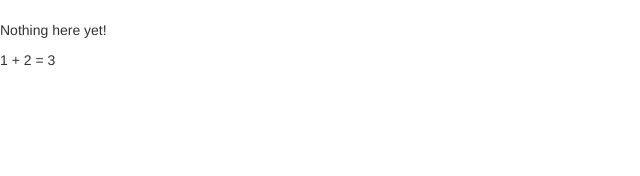
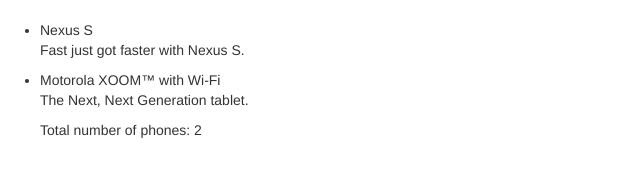
Before and after one commit to kanehjeong/kane-angular-tutorial, a website: page app/index.html in a window 1280 px wide. Shown: the whole page, without its empty margins (0-640 px from the left). Drawn offline with nearby package versions, Linux system fonts and the light colour scheme.

Commit message:
Step 1 Completed

```diff
--- a/app/index.html
+++ b/app/index.html
@@ -2,16 +2,29 @@
 <html lang="en" ng-app>
 <head>
   <meta charset="utf-8">
-  <title>My HTML File</title>
+  <title>Google Phone Gallery</title>
   <link rel="stylesheet" href="bower_components/bootstrap/dist/css/bootstrap.css">
   <link rel="stylesheet" href="css/app.css">
   <script src="bower_components/angular/angular.js"></script>
 </head>
 <body>
 
-  <p>Nothing here {{'yet' + '!'}}</p>
+  <ul>
+    <li>
+      <span>Nexus S</span>
+      <p>
+        Fast just got faster with Nexus S.
+      </p>
+    </li>
+    <li>
+      <span>Motorola XOOM™ with Wi-Fi</span>
+      <p>
+        The Next, Next Generation tablet.
+      </p>
 
-  <p>1 + 2 = {{ 1 + 2 }}</p>
+      <p>Total number of phones: 2</p>
+    </li>
+  </ul>
 
 </body>
 </html>
```
